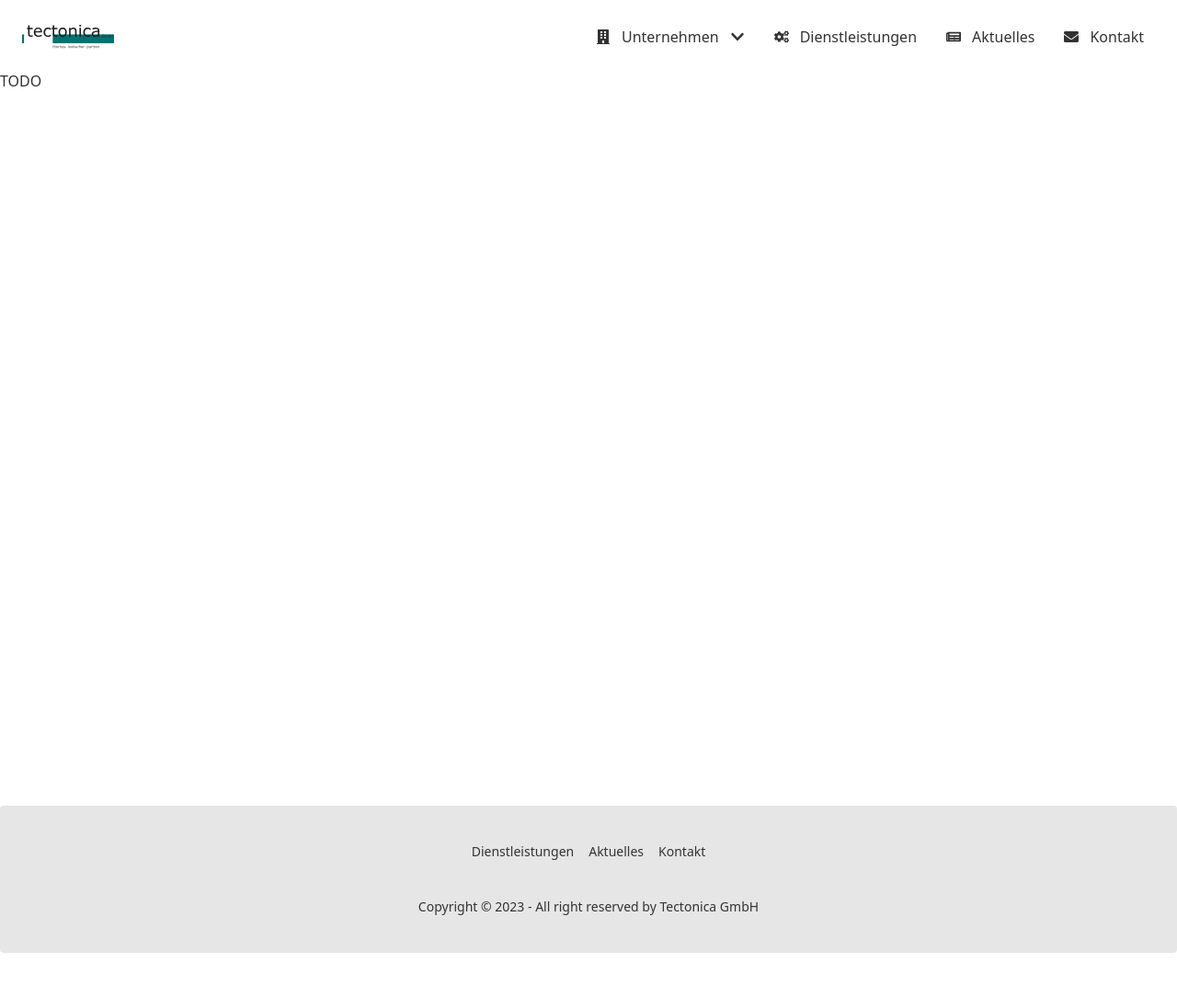
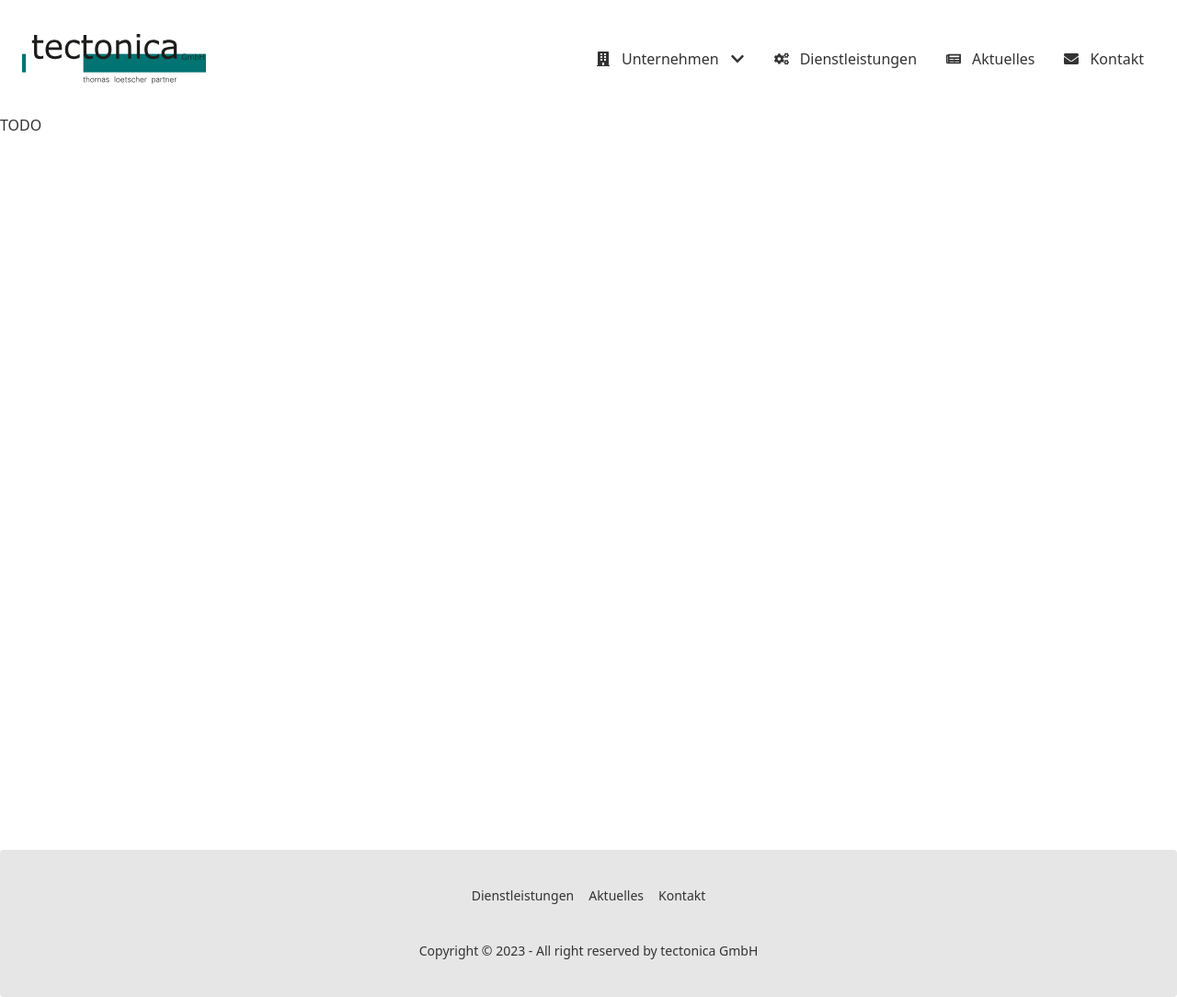
Before and after one commit to cedricschwyter/tectonica, a Next.js app: page /team in a window 1280 px wide. Shown: the whole page at 92% size. Before the commit the page ends 1036 px from the top, so only its background shows below. Built offline with nearby package versions, Linux system fonts and the light colour scheme.

Commit message:
chore:little fixes here and there

```diff
--- a/pages/kontakt.tsx
+++ b/pages/kontakt.tsx
@@ -28,13 +28,28 @@ const Kontakt = () => {
     };
 
     let Form = () => {
-        return (
+        return (<>
             <form className="flex flex-col items-center w-full h-full gap-2 text-white" method='post' onSubmit={handleSubmit} id="contact-form">
-                <input type="email" placeholder="E-Mail Adrese" id="email" name="email" className="w-full max-w-xs input input-ghost " />
+                <input type="email" placeholder="E-Mail Adresse" id="email" name="email" className="w-full max-w-xs input input-ghost " />
                 <input type="text" placeholder="Betreff" id="subject" name="subject" className="w-full max-w-xs input input-ghost " />
                 <textarea placeholder="Nachricht" id="message" name="message" className="w-full max-w-xs textarea input-ghost " />
                 <input type="submit" value="Submit" className="w-full max-w-xs text-gray-300 btn btn-outline" />
             </form>
+            <div className="flex flex-col text-white items-center">
+                <div className="m-4 text-2xl font-bold text-center text-white grow">
+                    Anschrift
+                </div>
+                <div>tectonica GmbH</div>
+                <div>Vogelaustrasse 46</div>
+                <div>8953 Dietikon</div>
+                <div>
+                    E-Mail: {' '}
+                    <a href="mailto:info@tectonica-bau.ch">
+                        info@tectonica-bau.ch
+                    </a>
+                </div>
+            </div>
+        </>
         );
     };
 
@@ -71,7 +86,7 @@ const Kontakt = () => {
                 backgroundPosition: 'center',
                 backgroundRepeat: 'no-repeat',
                 backgroundSize: 'cover',
-                }}>
+            }}>
 
                 <div className="flex flex-col items-center justify-end h-full grid-rows-6 row-span-5 row-start-1 shadow-lg sm:row-start-2 sm:col-span-8 col-span-full sm:col-start-2 sm:row-span-4 sm:flex-row lg:col-span-8 lg:col-start-2 2xl:col-span-6 2xl:col-start-4 rounded-xl bg-black/25 backdrop-blur-md">
                     <div className="flex flex-col w-full m-1 sm:translate-x-1/3 sm:translate-y-0 translate-y-1/4 2xl:translate-x-[16.666667%] rounded-2xl sm:m-0">
--- a/src/sections/Footer.tsx
+++ b/src/sections/Footer.tsx
@@ -9,7 +9,7 @@ export default function Footer() {
                 <Link className="link link-hover" href="/kontakt">Kontakt</Link>
             </div>
             <div>
-                <p>Copyright © {new Date().getFullYear()} - All right reserved by Tectonica GmbH</p>
+                <p>Copyright © {new Date().getFullYear()} - All right reserved by tectonica GmbH</p>
             </div>
         </footer>
     );
--- a/src/sections/NavBar.tsx
+++ b/src/sections/NavBar.tsx
@@ -50,7 +50,7 @@ const navItems = [
 export const NavBar = () => {
     return (
         <div className="sticky top-0 z-50 w-auto sm:mx-2 sm:mb-3 sm:top-2 bg-white/70 sm:rounded-xl navbar backdrop-blur-lg">
-            <div className="navbar-start">
+            <div className="navbar-start h-24">
                 <div className="dropdown">
                     <label tabIndex={0} className="btn btn-ghost md:hidden">
                         <svg xmlns="http://www.w3.org/2000/svg" className="w-5 h-5" fill="none" viewBox="0 0 24 24" stroke="currentColor"><path strokeLinecap="round" strokeLinejoin="round" strokeWidth="2" d="M4 6h16M4 12h8m-8 6h16" /></svg>
@@ -96,7 +96,7 @@ export const NavBar = () => {
                 <NextLink
                     className='p-2 text-3xl rounded-lg text-accent'
                     href={"/"}>
-                    <Image width="100" height="100" src="/logo.svg" alt="Tectonica Logo" />
+                    <Image src="/logo.svg" alt="Tectonica Logo" width="200" height="60" />
                 </NextLink>
             </div>
             <div className="hidden navbar-end md:flex">
```
